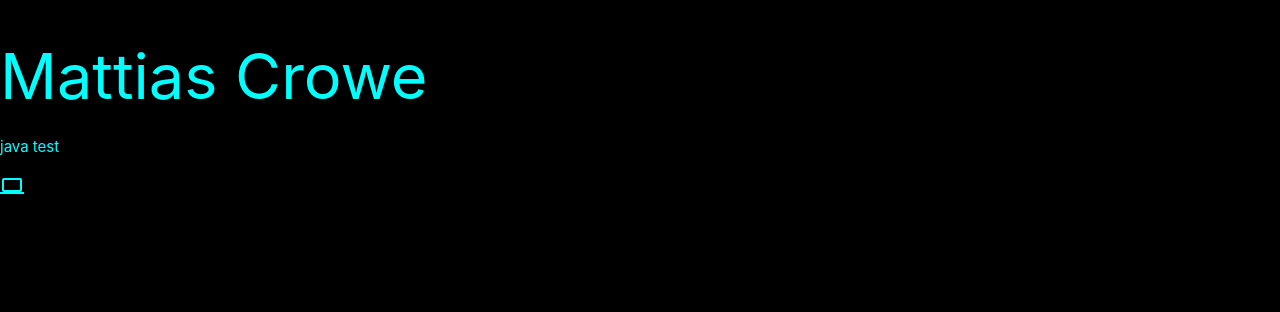
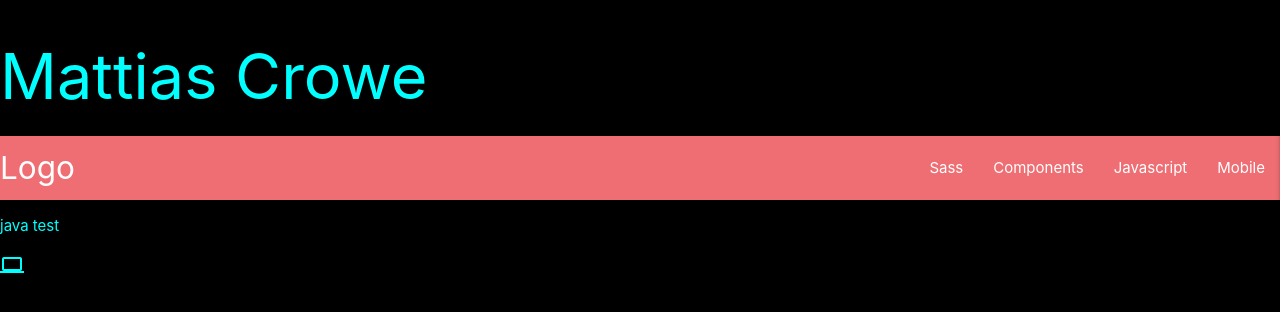
Before and after one commit to mattiascrowe/mattiascrowe.github.io, a plain HTML site: page ArtPortfolio.html in a window 1280 px wide. Drawn offline with nearby package versions, Linux system fonts and the light colour scheme.

Commit message:
Java test 1
small JS test

```diff
--- a/ArtPortfolio.html
+++ b/ArtPortfolio.html
@@ -17,6 +17,27 @@
         <h1>Mattias Crowe</h1>
     </header>
 
+    <nav>
+        <div class="nav-wrapper">
+          <a href="#!" class="brand-logo">Logo</a>
+          <a href="#" data-target="mobile-demo" class="sidenav-trigger"><i class="material-icons">menu</i></a>
+          <ul class="right hide-on-med-and-down">
+            <li><a href="sass.html">Sass</a></li>
+            <li><a href="badges.html">Components</a></li>
+            <li><a href="collapsible.html">Javascript</a></li>
+            <li><a href="mobile.html">Mobile</a></li>
+          </ul>
+        </div>
+      </nav>
+
+
+    <ul class="sidenav" id="mobile-demo">
+        <li><a href="sass.html">Sass</a></li>
+        <li><a href="badges.html">Components</a></li>
+https://materializecss.com/carousel.html#two!        <li><a href="collapsible.html">Javascript</a></li>
+        <li><a href="mobile.html">Mobile</a></li>
+      </ul>
+
     <div>
         <p>java test</p>
         <i class="material-icons">computer</i>
--- a/vvs.js
+++ b/vvs.js
@@ -0,0 +1,10 @@
+$(document).ready(function(){
+    $('.sidenav') .sidenav({
+                edge:'right',
+                preventscrolling:false,
+    });
+
+    $('.carousel').carousel();
+    $('.modal').modal();
+    $('.collapsible').collapsible();
+});
```
